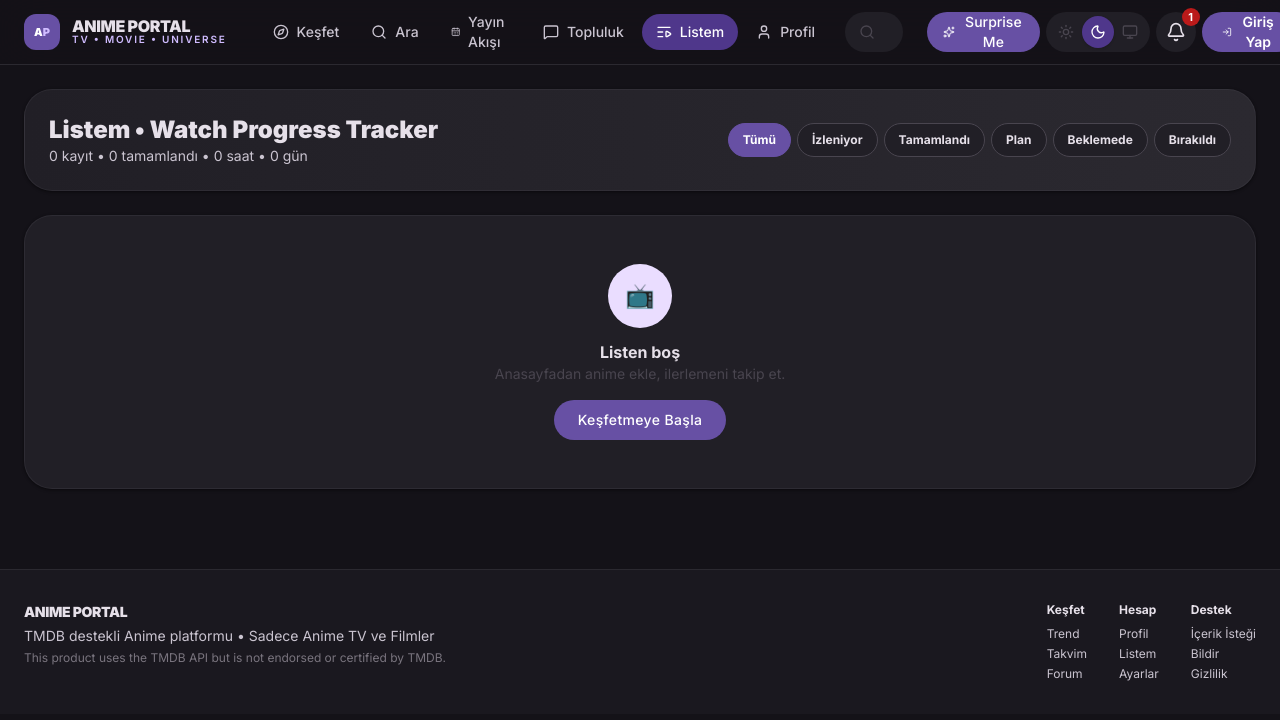
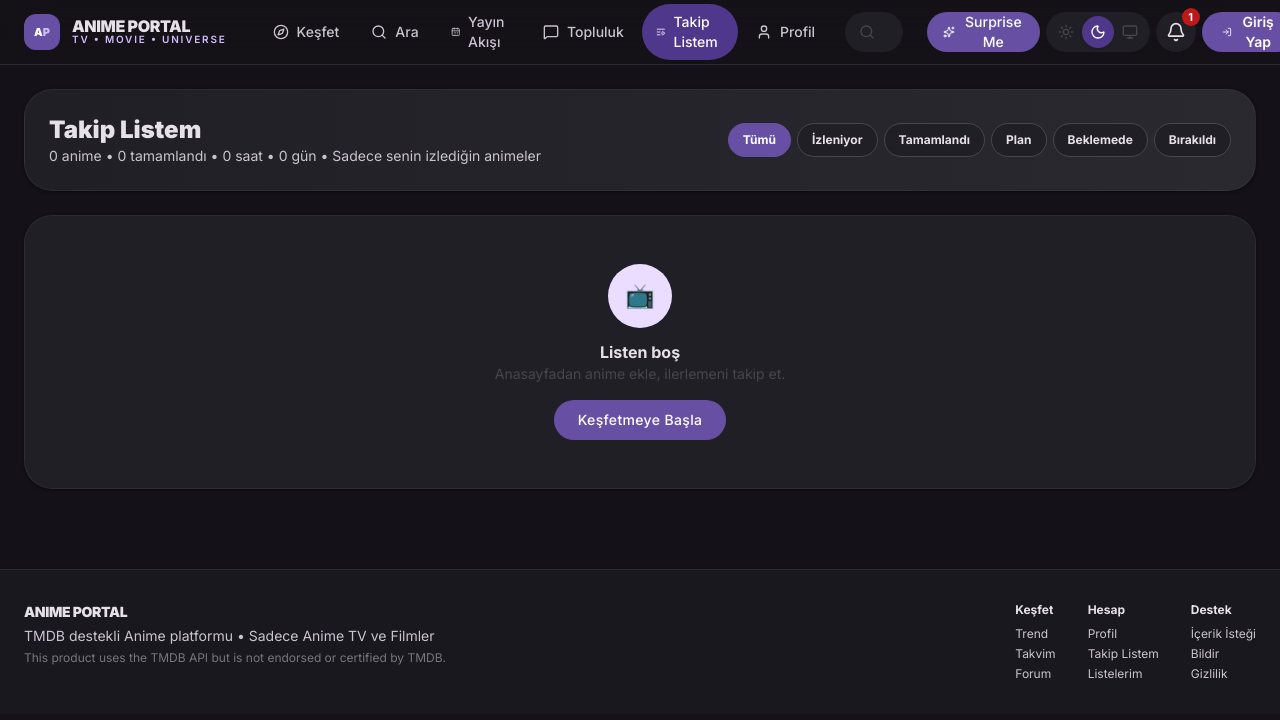
Before and after one commit to kerimhypr/anime-portal-tmdb, a Next.js app: page /watchlist in a window 1280 px wide. Shown: the top 720 px of the page. Built offline with nearby package versions, Linux system fonts and the light colour scheme.

Commit message:
rename: Listem -> Takip Listem (izlediğim animeler), Listelerim custom lists, footer updated

```diff
--- a/src/app/layout.tsx
+++ b/src/app/layout.tsx
@@ -39,7 +39,7 @@
                 </div>
                 <div className="flex gap-8 text-xs">
                   <div><div className="font-bold mb-2">Keşfet</div><div className="space-y-1 text-[#49454F] dark:text-[#CAC4D0]"><div>Trend</div><div>Takvim</div><div>Forum</div></div></div>
-                  <div><div className="font-bold mb-2">Hesap</div><div className="space-y-1 text-[#49454F] dark:text-[#CAC4D0]"><div>Profil</div><div>Listem</div><div>Ayarlar</div></div></div>
+                  <div><div className="font-bold mb-2">Hesap</div><div className="space-y-1 text-[#49454F] dark:text-[#CAC4D0]"><div>Profil</div><div>Takip Listem</div><div>Listelerim</div></div></div>
                   <div><div className="font-bold mb-2">Destek</div><div className="space-y-1 text-[#49454F] dark:text-[#CAC4D0]"><div>İçerik İsteği</div><div>Bildir</div><div>Gizlilik</div></div></div>
                 </div>
               </div>
--- a/src/app/watchlist/page.tsx
+++ b/src/app/watchlist/page.tsx
@@ -15,8 +15,8 @@
     <div className="space-y-6">
       <div className="m3-card p-6 flex flex-wrap gap-4 items-center bg-gradient-to-r from-[#F3EDF7] to-[#EADDFF]/40 dark:from-[#211F26] dark:to-[#2B2930]">
         <div>
-          <h1 className="text-2xl font-black">Listem • Watch Progress Tracker</h1>
-          <p className="text-sm text-[#49454F] dark:text-[#CAC4D0]">{watchlist.length} kayıt • {stats.totalCompleted} tamamlandı • {stats.totalHours} saat • {stats.totalDays} gün</p>
+          <h1 className="text-2xl font-black">Takip Listem</h1>
+          <p className="text-sm text-[#49454F] dark:text-[#CAC4D0]">{watchlist.length} anime • {stats.totalCompleted} tamamlandı • {stats.totalHours} saat • {stats.totalDays} gün • Sadece senin izlediğin animeler</p>
         </div>
         <div className="ml-auto flex gap-1.5 overflow-x-auto">
           {tabs.map(t=>(
--- a/src/components/Navbar.tsx
+++ b/src/components/Navbar.tsx
@@ -13,7 +13,7 @@
   { href:"/discover", label:"Ara", icon: Search },
   { href:"/calendar", label:"Yayın Akışı", icon: CalendarDays },
   { href:"/forum", label:"Topluluk", icon: MessageSquare },
-  { href:"/watchlist", label:"Listem", icon: ListVideo },
+  { href:"/watchlist", label:"Takip Listem", icon: ListVideo },
   { href:"/profile", label:"Profil", icon: User },
 ];
 
@@ -125,7 +125,7 @@
                         <div><div className="text-sm font-bold leading-none">{appUser?.displayName}</div><div className="text-xs text-[#49454F]">@{appUser?.username}</div><div className="text-[11px] text-[#79747E]">{fbUser.email}</div></div>
                       </div>
                       <Link href="/profile" onClick={()=>setShowUserMenu(false)} className="flex items-center gap-2 px-3 py-2 rounded-xl hover:bg-[#F3EDF7] dark:hover:bg-[#2B2930] text-sm"><User className="w-4 h-4"/> Profil</Link>
-                      <Link href="/watchlist" onClick={()=>setShowUserMenu(false)} className="flex items-center gap-2 px-3 py-2 rounded-xl hover:bg-[#F3EDF7] dark:hover:bg-[#2B2930] text-sm"><ListVideo className="w-4 h-4"/> Listem</Link>
+                      <Link href="/watchlist" onClick={()=>setShowUserMenu(false)} className="flex items-center gap-2 px-3 py-2 rounded-xl hover:bg-[#F3EDF7] dark:hover:bg-[#2B2930] text-sm"><ListVideo className="w-4 h-4"/> Takip Listem</Link>
                       <button onClick={async()=>{ await logout(); setShowUserMenu(false); }} className="w-full flex items-center gap-2 px-3 py-2 rounded-xl hover:bg-[#FFD8E4] text-sm text-[#BA1A1A]"><LogOut className="w-4 h-4"/> Çıkış Yap</button>
                     </div>
                   )}
```
